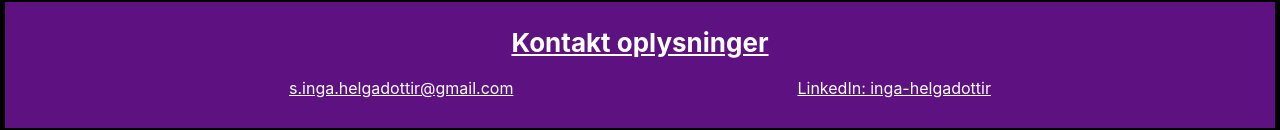
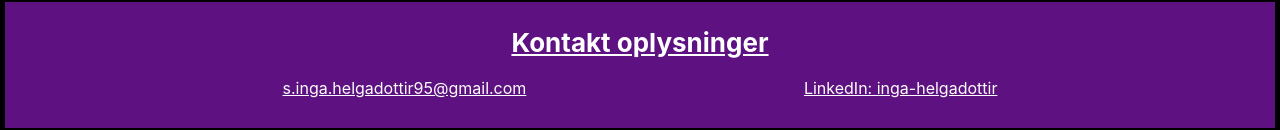
Before and after one commit to Inga-Helgadottir/CodeCV, a React (Create React App) app: page / in a window 1280 px wide. Shown: the part 1729-1859 px from the top of the page. Built offline with nearby package versions, Linux system fonts and the light colour scheme.

Commit message:
fixed link

```diff
--- a/src/Components/PageParts/Footer.jsx
+++ b/src/Components/PageParts/Footer.jsx
@@ -6,11 +6,11 @@ const Footer = () => {
       <h3>Kontakt oplysninger</h3>
       <div className="footerDiv">
         <a
-          href="mailto:s.inga.helgadottir@gmail.com"
+          href="mailto:s.inga.helgadottir95@gmail.com"
           rel="noreferrer"
           target="_blank"
         >
-          s.inga.helgadottir@gmail.com
+          s.inga.helgadottir95@gmail.com
         </a>
         <a
           href="https://www.linkedin.com/in/inga-helgadottir/"
```
